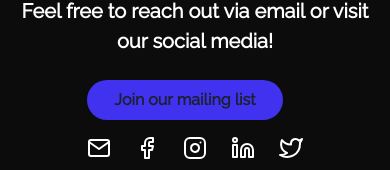
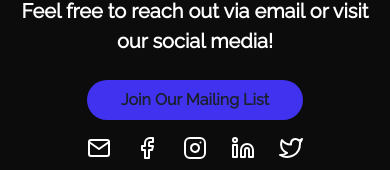
Before and after one commit to UTMIST/hackthemist, a React (Create React App) app: page / in a window 390 px wide. Shown: the part 3390-3560 px from the top of the page. Built offline with nearby package versions, Linux system fonts and the light colour scheme.

Commit message:
Centre button on mobile and capitalise text

```diff
--- a/src/sections/Contact.tsx
+++ b/src/sections/Contact.tsx
@@ -64,7 +64,7 @@ const Contact = () => {
                             bg={'button'}
                             rounded={'full'}
                             px={6}
-                            mr={5}
+                            mr={{ base: 0, sm: 5}}
                             _hover={{
                                 bg: 'button_hover',
                             }}
@@ -73,7 +73,7 @@ const Contact = () => {
                             }}
                             onClick={() => window.open('https://eepurl.com/dGMddD', '_blank')}
                         >
-                            Join our mailing list
+                            Join Our Mailing List
                         </Button>
                         <Flex gap={6}>
                             {
```
